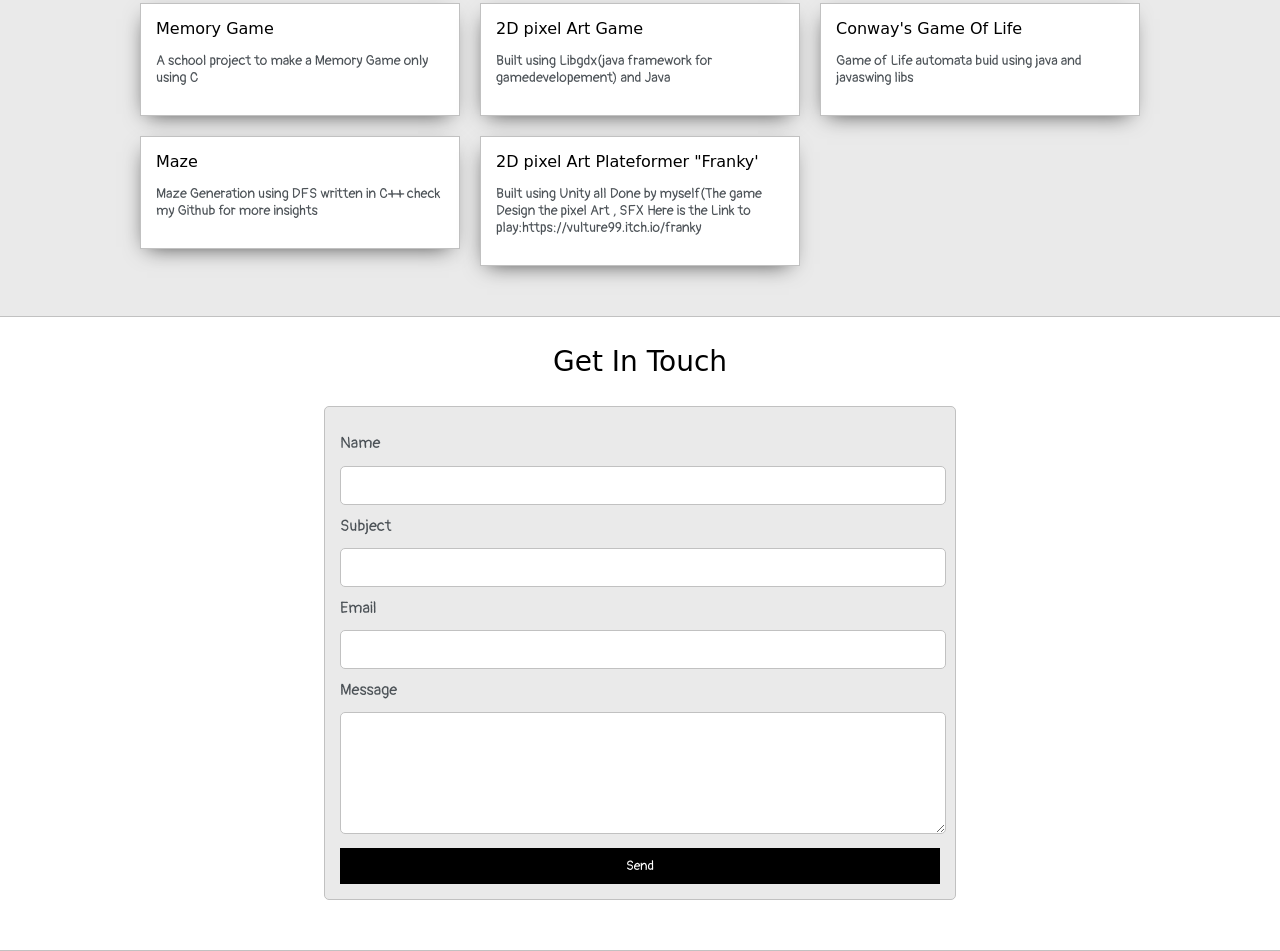
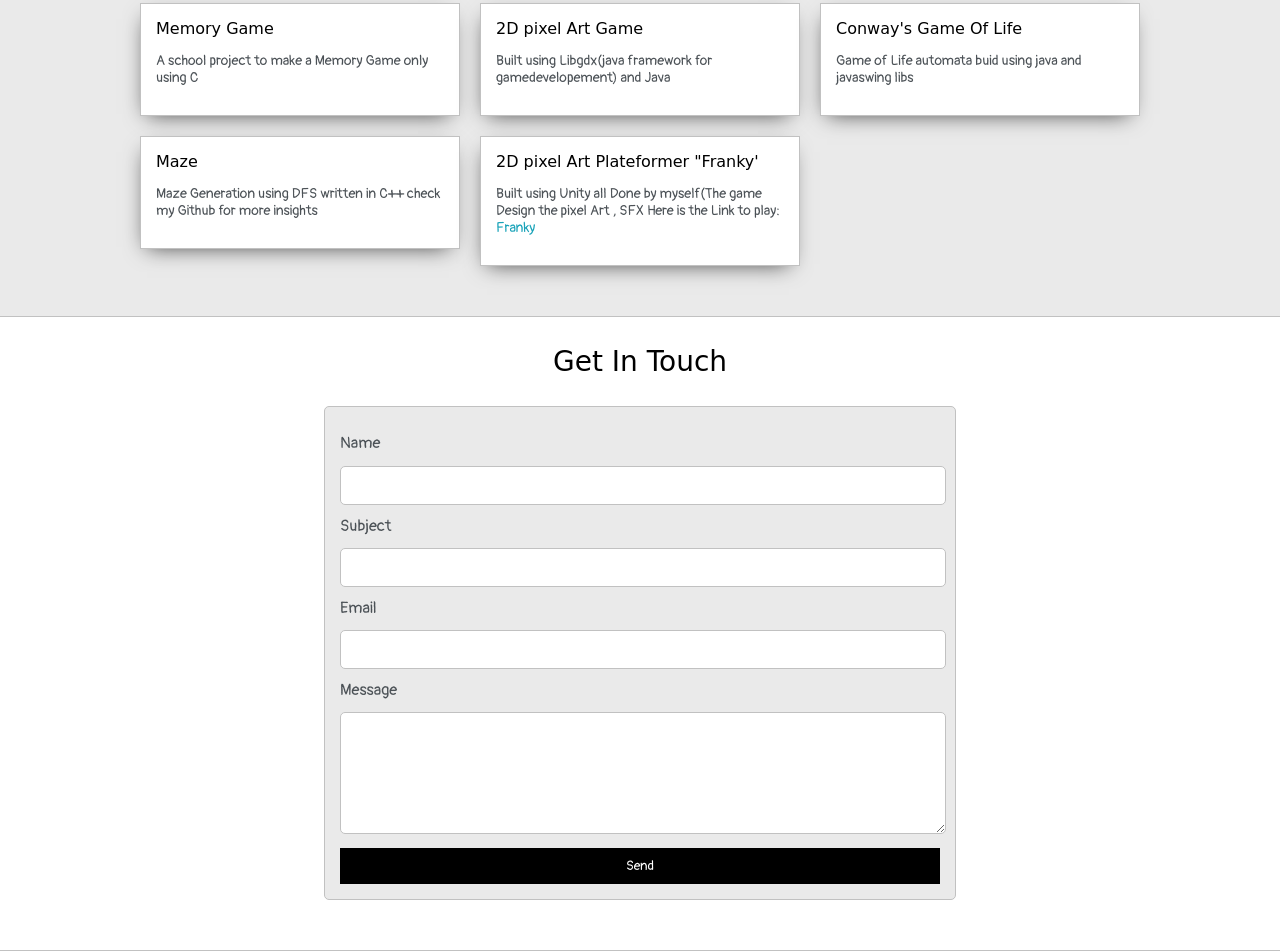
Before and after one commit to vulture990/mywebsite, a plain HTML site: page index.html in a window 1280 px wide. Shown: the part 1589-2540 px from the top of the page. Drawn offline with Linux system fonts and the light colour scheme; a web font is replaced by a local one.

Commit message:
Update index.html

```diff
--- a/index.html
+++ b/index.html
@@ -184,7 +184,8 @@
 						<div class="post-preview">
 							<h6 class="post-title">2D pixel Art Plateformer "Franky'</h6>
 							<p class="post-intro">Built using Unity all Done by myself(The game Design the pixel Art , SFX
-							Here is the Link to play:https://vulture99.itch.io/franky
+							Here is the Link to play: <a href="https://vulture99.itch.io/franky"> Franky </a>
+
 							</p>
 						</div>
 					</div>
```
